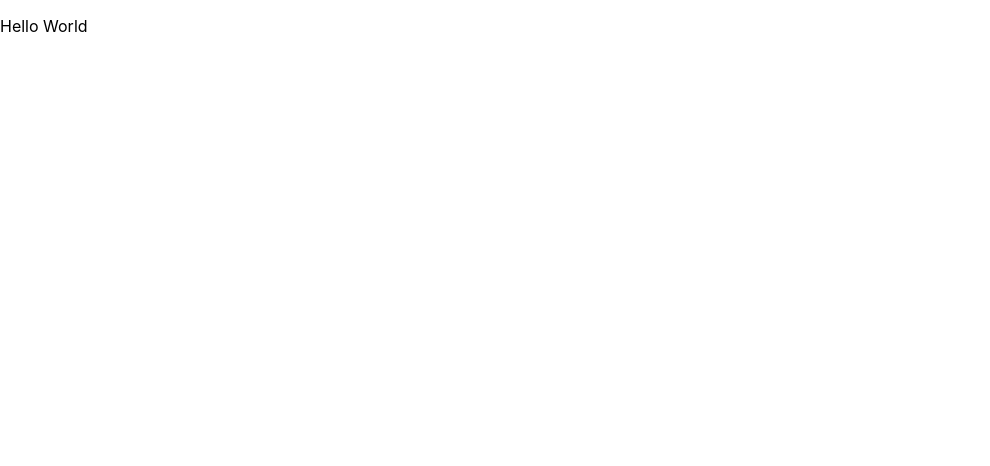
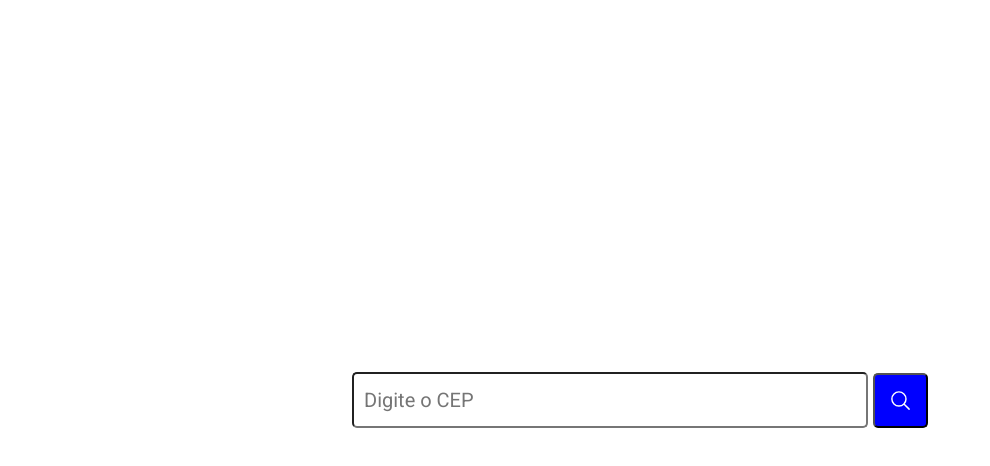
Before and after one commit to sergiomendes23/rededor-front, a React (Create React App) app: page / in a window 1280 px wide. Shown: the top 466 px of the page, without its empty margins (0-990 px from the left). Built offline with nearby package versions, Linux system fonts and the light colour scheme.

Commit message:
button implemented

```diff
--- a/package.json
+++ b/package.json
@@ -6,9 +6,12 @@
     "@testing-library/jest-dom": "^5.17.0",
     "@testing-library/react": "^13.4.0",
     "@testing-library/user-event": "^13.5.0",
+    "@types/react-router-dom": "^5.3.3",
     "react": "^18.3.1",
     "react-dom": "^18.3.1",
+    "react-router-dom": "^6.24.1",
     "react-scripts": "5.0.1",
+    "styled-components": "^6.1.11",
     "web-vitals": "^2.1.4"
   },
   "scripts": {
--- a/public/index.html
+++ b/public/index.html
@@ -3,10 +3,14 @@
   <head>
     <meta charset="utf-8" />
     <meta name="viewport" content="width=device-width, initial-scale=1" />
+    <link rel="preconnect" href="https://fonts.googleapis.com">
+    <link rel="preconnect" href="https://fonts.gstatic.com" crossorigin>
+    <link href="https://fonts.googleapis.com/css2?family=Roboto:ital,wght@0,100;0,400;0,700;1,100;1,400;1,700&display=swap" rel="stylesheet">
     <title>PesquisaDor</title>
   </head>
   <body>
     <noscript>You need to enable JavaScript to run this app.</noscript>
     <div id="root"></div>
+    <script src="https://unpkg.com/ionicons@5.4.0/dist/ionicons.js"></script>
   </body>
 </html>
--- /dev/null
+++ b/src/App.js
@@ -0,0 +1,16 @@
+import React from "react";
+import { BrowserRouter, Routes, Route } from "react-router-dom";
+
+import Home from "./Components/Home";
+
+function App() {
+	return (
+		<BrowserRouter>
+			<Routes>
+				<Route path="/" element={<Home />} />
+			</Routes>
+		</BrowserRouter>
+	);
+}
+
+export default App;
--- a/src/Components/App.js
+++ /dev/null
@@ -1,15 +0,0 @@
-import './App.js';
-
-function App() {
-  return (
-    <div className="App">
-      <header className="App-header">
-        <p>
-          Hello World
-        </p>
-      </header>
-    </div>
-  );
-}
-
-export default App;
--- /dev/null
+++ b/src/Components/Home.js
@@ -0,0 +1,67 @@
+import styled from "styled-components";
+
+function Home() {
+	return (
+		<Container>
+			<TextBox
+            placeholder="Digite o CEP"
+            blank="borda"
+            name="CEP"
+            required
+            ></TextBox>
+            <Search>
+                <ion-icon name="search-outline"></ion-icon>
+            </Search>
+		</Container>
+	);
+}
+
+const Container = styled.div`
+	width: 100vw;
+	height: 100vh;
+	background-color: #ffffff;
+    display: flex;
+    align-items: center;
+    justify-content: center;
+`;
+const TextBox= styled.input`
+    display: flex;
+    align-items: center;
+    justify-content: center;
+    border-radius: 5px;
+    width: 500px;
+    height: 50px;
+    padding-left: 10px;
+    font-family: 'Roboto';
+    font-weight: 400;
+    font-size: 20px;
+    color: #000000;
+    ::blank {
+    border: 3px solid red;
+    }
+    cursor: text;
+    ::placeholder{
+    font-family: 'Roboto';
+    font-weight: 400;
+    font-size: 20px;
+    color: #000000;
+    }
+`;
+const Search = styled.button`
+    display: flex;
+    align-items: center;
+    justify-content: center;
+    border-radius: 5px;
+    margin-left: 5px;
+    width: 55px;
+    height: 55px;
+    cursor: pointer;
+    background-color: blue;
+        ion-icon{
+            width: 23px;
+            height: 23px;
+            color: #FFFFFF;
+        }
+`;
+
+export default Home;
--- a/src/index.js
+++ b/src/index.js
@@ -1,11 +1,7 @@
 import React from 'react';
 import ReactDOM from 'react-dom/client';
-import './style/index.css';
-import App from './Components/App';
+import './Styles/index.css';
+import App from './App';
 
 const root = ReactDOM.createRoot(document.getElementById('root'));
-root.render(
-  <React.StrictMode>
-    <App />
-  </React.StrictMode>
-);
+root.render(<App />);
```
Also changed, not shown: src/Styles/App.css (renamed from src/style/App.css), src/Styles/index.css (renamed from src/style/index.css), src/Styles/reset.css (renamed from public/reset.css), 2 other files (tests, documents, lock files or other folders).
